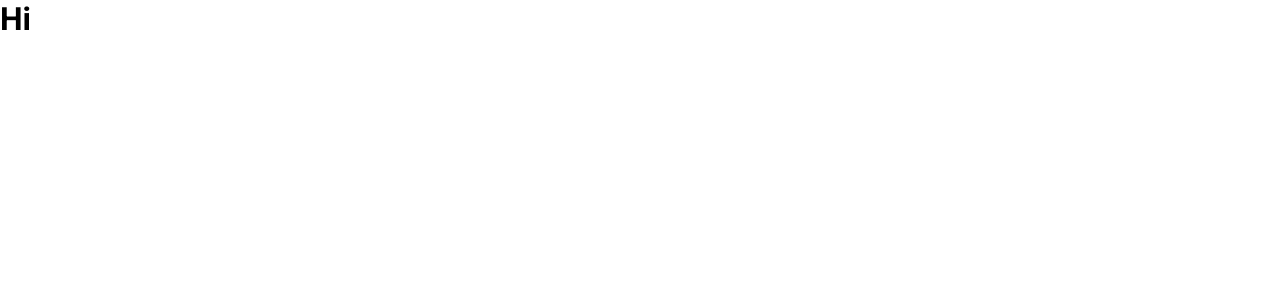
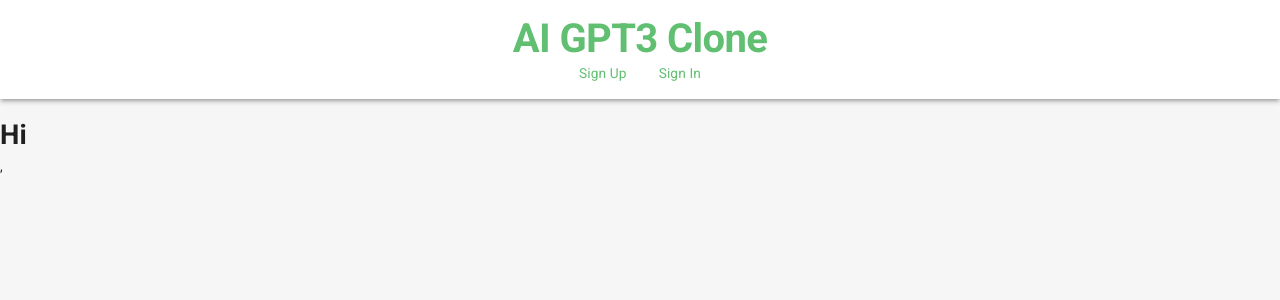
Before and after one commit to 321sayantan/AI-Tools, a React (Vite) app in the folder client/: page / in a window 1280 px wide. Shown: the top 300 px of the page. Built offline with nearby package versions, Linux system fonts and the light colour scheme.

Commit message:
add routes & components

```diff
--- a/client/package.json
+++ b/client/package.json
@@ -2,6 +2,7 @@
   "name": "ai-tools",
   "private": true,
   "version": "0.0.0",
+  "proxy" : "http://localhost:5000",
   "type": "module",
   "scripts": {
     "dev": "vite",
--- a/client/src/App.jsx
+++ b/client/src/App.jsx
@@ -1,11 +1,33 @@
 import { useState } from 'react'
 import './App.css'
+import { Route, Routes } from 'react-router-dom'
+import Navbar from './components/Navbar'
+import HomePage from './pages/HomePage'
+import Register from './pages/Register';
+import LogIn from './pages/LogIn';
+import { useMemo } from 'react'
+import { themeSettings } from './theme'
+import { CssBaseline, ThemeProvider } from "@mui/material";
+import {createTheme} from "@mui/material/styles"
 
 function App() {
+
+  const theme = useMemo(() => createTheme(themeSettings(), []));
+
   return (
-    <div>
-      <h1>Hi</h1>
-    </div>
+    <>
+    <ThemeProvider theme={theme}>
+    <CssBaseline />
+
+      <Navbar />
+      <Routes>
+          <Route path='/' element={<HomePage />} />
+          <Route path='/register' element={<Register />} />
+          <Route path='/login' element={<LogIn />} />
+      </Routes>
+
+    </ThemeProvider>
+    </>
   )
 }
 
--- /dev/null
+++ b/client/src/components/Navbar.jsx
@@ -0,0 +1,26 @@
+import React from 'react'
+import { Box, Typography, useTheme } from "@mui/material";
+import { Link } from 'react-router-dom';
+
+
+const Navbar = () => {
+  const theme = useTheme();
+  return (
+    <Box
+      width={"100%"}
+      backgroundColor={theme.palette.background.alt}
+      p="1rem 6%"
+      textAlign={"center"}
+      sx={{ boxShadow: 3, mb: 2 }}
+    >
+      <Typography variant="h1" color="primary" fontWeight="bold">
+        AI GPT3 Clone
+      </Typography>
+
+      <Link to="/register" style={{padding: '1rem'}}>Sign Up</Link>
+      <Link to="/login" style={{padding: '1rem'}}>Sign In</Link>
+    </Box>
+  )
+}
+
+export default Navbar
--- a/client/src/index.css
+++ b/client/src/index.css
@@ -1,9 +1,24 @@
-*{
+* {
   margin: 0;
   padding: 0;
   box-sizing: border-box;
 }
 
-body{
+body {
   font-family: "roboto", sans-serif;
 }
+
+a {
+  color: #60bf70 !important;
+  text-decoration: none;
+  padding: 20px;
+  margin-top: 20px;
+}
+
+a:hover {
+  color: black !important;
+}
+
+a.active {
+  color: #57d96d !important;
+}
--- /dev/null
+++ b/client/src/pages/HomePage.jsx
@@ -0,0 +1,11 @@
+import React from 'react'
+
+const HomePage = () => {
+  return (
+    <div>
+        <h1> Hi</h1>
+    </div>
+  )
+}
+
+export default HomePage
--- /dev/null
+++ b/client/src/pages/LogIn.jsx
@@ -0,0 +1,11 @@
+import React from 'react'
+
+const LogIn = () => {
+  return (
+    <div>
+        <h1>LogIn</h1>
+    </div>
+  )
+}
+
+export default LogIn
--- /dev/null
+++ b/client/src/pages/Register.jsx
@@ -0,0 +1,11 @@
+import React from 'react'
+
+const Register = () => {
+    return (
+        <div>
+            <h1>Register Page</h1>
+        </div>
+    )
+}
+
+export default Register
--- /dev/null
+++ b/client/src/theme.js
@@ -0,0 +1,73 @@
+export const colorTokens = {
+    grey: {
+      0: "#FFFFFF",
+      10: "#F6F6F6",
+      50: "#F0F0F0",
+      100: "#E0E0E0",
+      200: "#C2C2C2",
+      300: "#A3A3A3",
+      400: "#858585",
+      500: "#666666",
+      600: "#4D4D4D",
+      700: "#333333",
+      800: "#1A1A1A",
+      900: "#0A0A0A",
+      1000: "#000000",
+    },
+    primary: {
+      50: "#83d18d",
+      100: "#7ece89",
+      200: "#77cb83",
+      300: "#70c77d",
+      400: "#68c377",
+      500: "#60bf70",
+      600: "#5bb76c",
+      700: "#56af68",
+      800: "#51a763",
+      900: "#4da05e",
+    },
+  };
+
+  export const themeSettings = (mode) => {
+    return {
+      palette: {
+        primary: {
+          dark: colorTokens.primary[700],
+          main: colorTokens.primary[500],
+          light: colorTokens.primary[50],
+        },
+        neutral: {
+          dark: colorTokens.grey[700],
+          main: colorTokens.grey[500],
+          mediumMain: colorTokens.grey[400],
+          medium: colorTokens.grey[200],
+          light: colorTokens.grey[50],
+        },
+        background: {
+          default: colorTokens.grey[10],
+          alt: colorTokens.grey[0],
+        },
+      },
+      typography: {
+        fontSize: 12,
+        h1: {
+          fontSize: 40,
+        },
+        h2: {
+          fontSize: 32,
+        },
+        h3: {
+          fontSize: 24,
+        },
+        h4: {
+          fontSize: 20,
+        },
+        h5: {
+          fontSize: 16,
+        },
+        h6: {
+          fontSize: 14,
+        },
+      },
+    };
+  };
--- a/package.json
+++ b/package.json
@@ -6,7 +6,9 @@
   "scripts": {
     "test": "echo \"Error: no test specified\" && exit 1",
     "server": "nodemon server.js",
-    "start": "node server.js"
+    "start": "node server.js",
+    "client" :"npm run dev --prefix ./client",
+    "dev" : "concurrently \"npm run server\" \"npm run client\""
   },
   "type": "module",
   "author": "Muntajir & Sayantan",
@@ -15,6 +17,7 @@
     "bcryptjs": "^2.4.3",
     "body-parser": "^1.20.3",
     "colors": "^1.4.0",
+    "concurrently": "^9.0.1",
     "cookie": "^0.6.0",
     "cors": "^2.8.5",
     "dotenv": "^16.4.5",
```
Also changed, not shown: client/src/main.jsx (+6 -1 lines), 1 other file (tests, documents, lock files or other folders).
